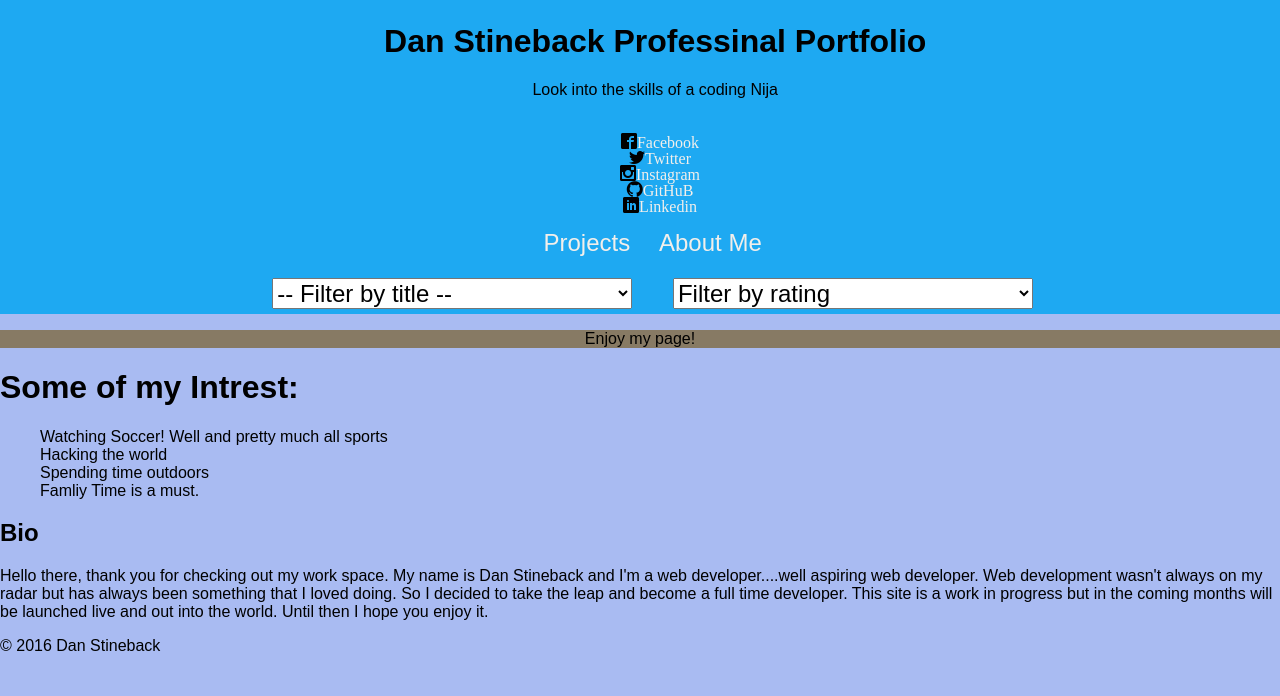
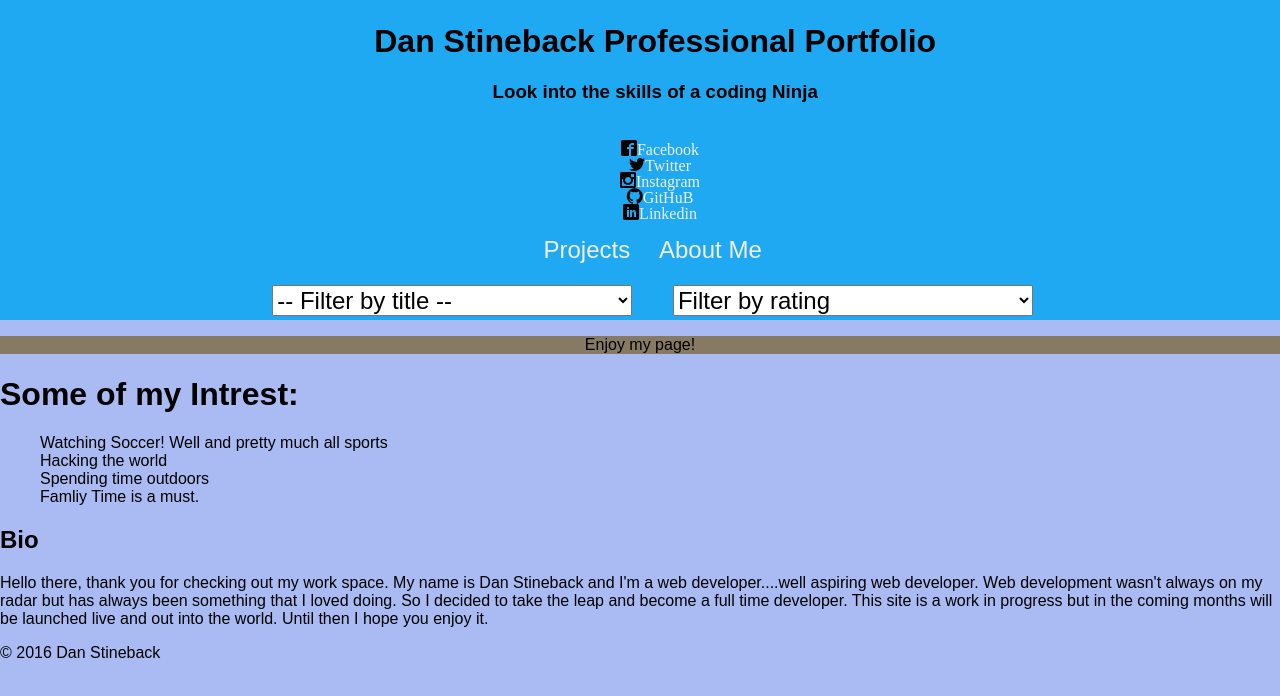
Before and after one commit to dstineback/portfolio-dan-stineback, a plain HTML site: page index.html in a window 1280 px wide. Drawn offline with nearby package versions, Linux system fonts and the light colour scheme; files whose address does not match are found by name.

Commit message:
fixed spelling errors

```diff
--- a/index.html
+++ b/index.html
@@ -27,8 +27,8 @@
   <body>
     <header class="site-header clearfix">
       <section class="heading-group-h1">
-        <h1>Dan Stineback Professinal Portfolio</h1>
-          <p>Look into the skills of a coding Nija</p>
+        <h1>Dan Stineback Professional Portfolio</h1>
+          <h3>Look into the skills of a coding Ninja</h3>
       </section>
       <div id="social-icon container">
         <ul>
```
